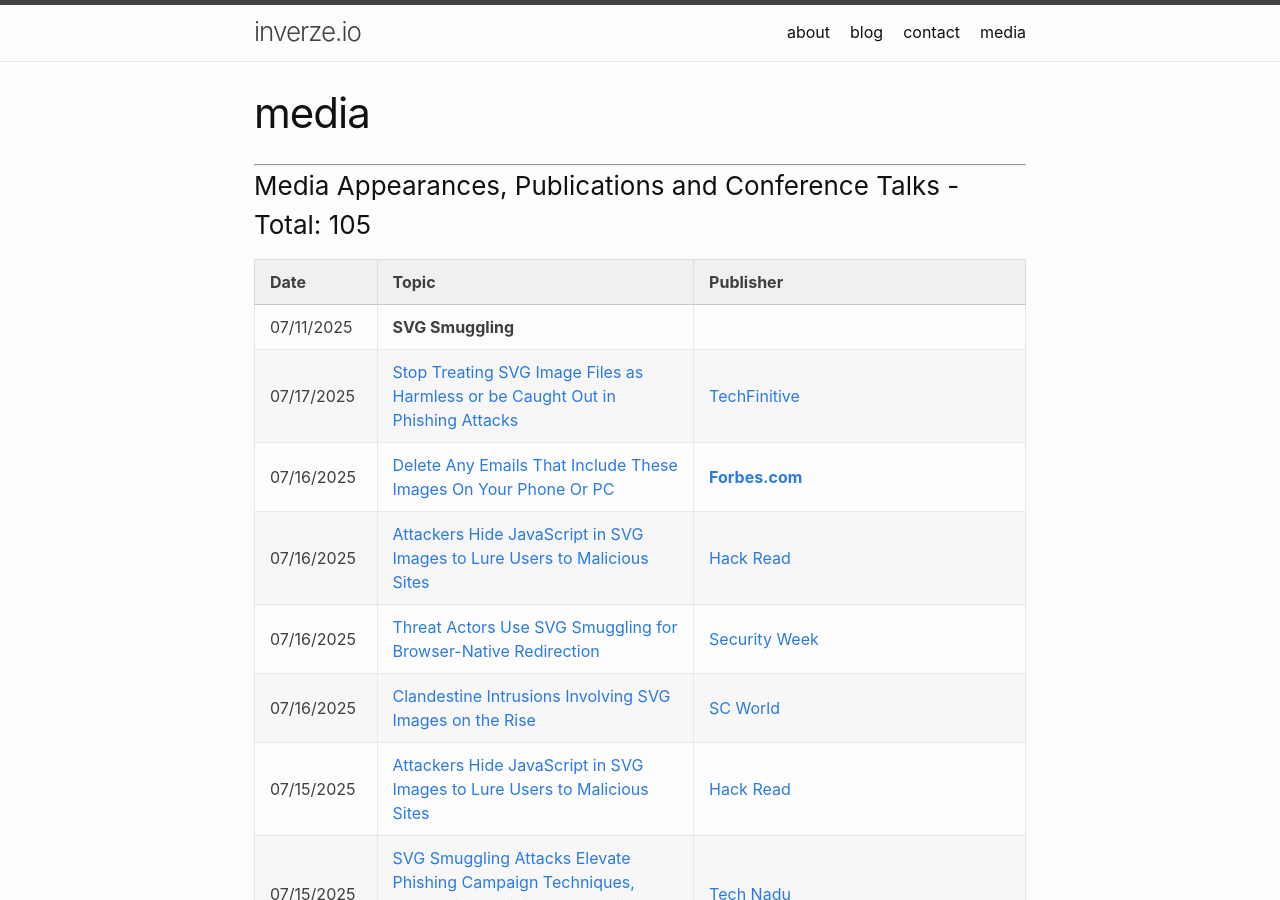
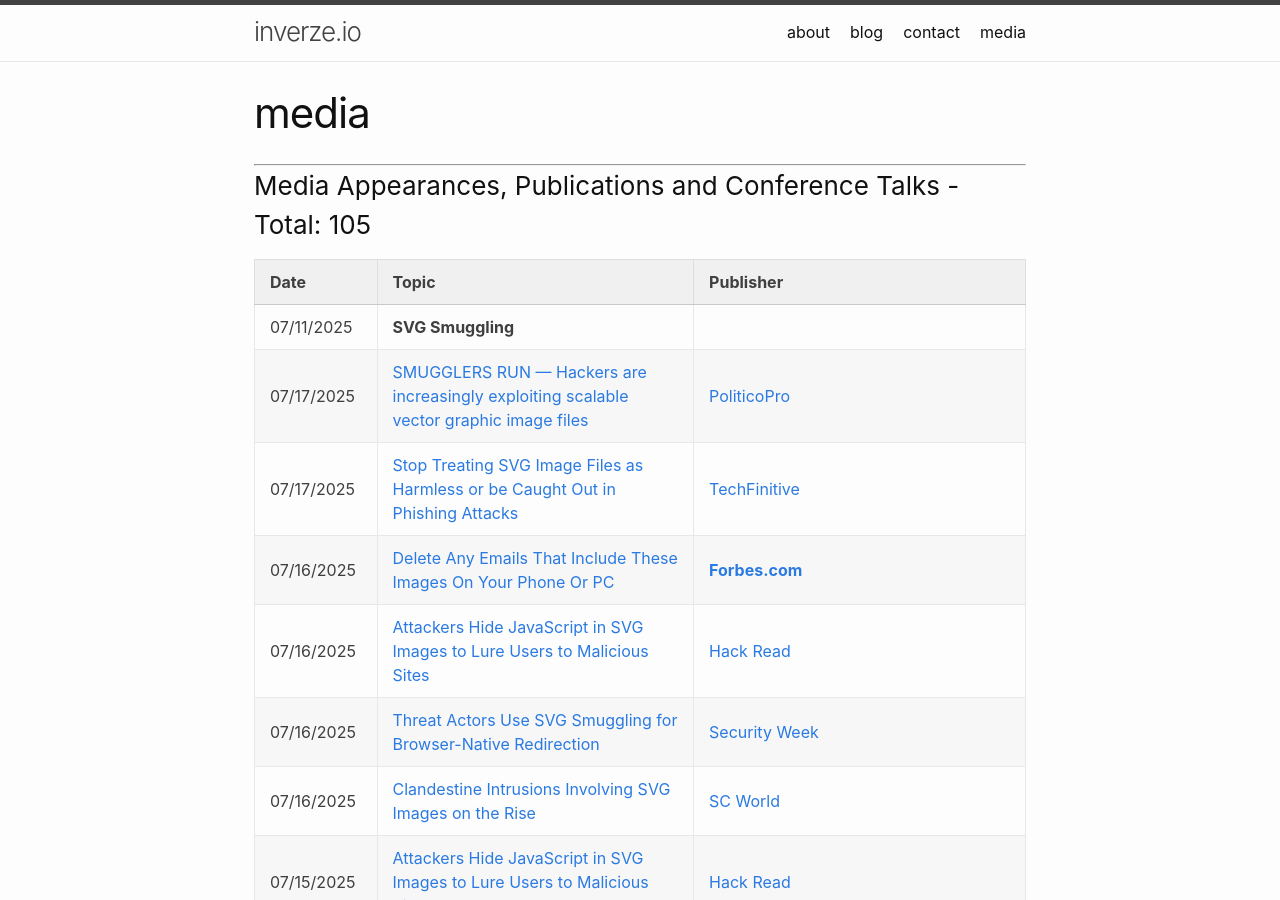
Before and after one commit to inverzeio/blog, a Jekyll site: the page built from media.md, in a window 1280 px wide and 900 px high. Built offline with Jekyll 4.4.1, drawn with Linux system fonts in a browser that asks for light colours.

Commit message:
Update media.md

```diff
--- a/media.md
+++ b/media.md
@@ -10,6 +10,7 @@
 | Date | Topic | Publisher |
 | ------------- | :------------- | :------------- |
 | 07/11/2025 | **SVG Smuggling** |
+| 07/17/2025 | [SMUGGLERS RUN — Hackers are increasingly exploiting scalable vector graphic image files](https://login.politicopro.com/?redirect=https://subscriber.politicopro.com/newsletter/2025/07/signalgates-pentagon-legacy-00455210) | [PoliticoPro](https://login.politicopro.com) |
 | 07/17/2025 | [Stop Treating SVG Image Files as Harmless or be Caught Out in Phishing Attacks](https://www.techfinitive.com/stop-treating-svg-image-files-as-harmless-or-be-caught-out-in-phishing-attacks/) | [TechFinitive](https://www.techfinitive.com/) |
 | 07/16/2025 | [Delete Any Emails That Include These Images On Your Phone Or PC](https://www.forbes.com/sites/zakdoffman/2025/07/16/delete-any-emails-on-your-phone-or-pc-that-include-these-images/) | [**Forbes.com**](https://www.forbes.com) |
 | 07/16/2025 | [Attackers Hide JavaScript in SVG Images to Lure Users to Malicious Sites](https://hackread.com/attackers-hide-javascript-svg-images-malicious-sites/) | [Hack Read](https://hackread.com/) |
```
